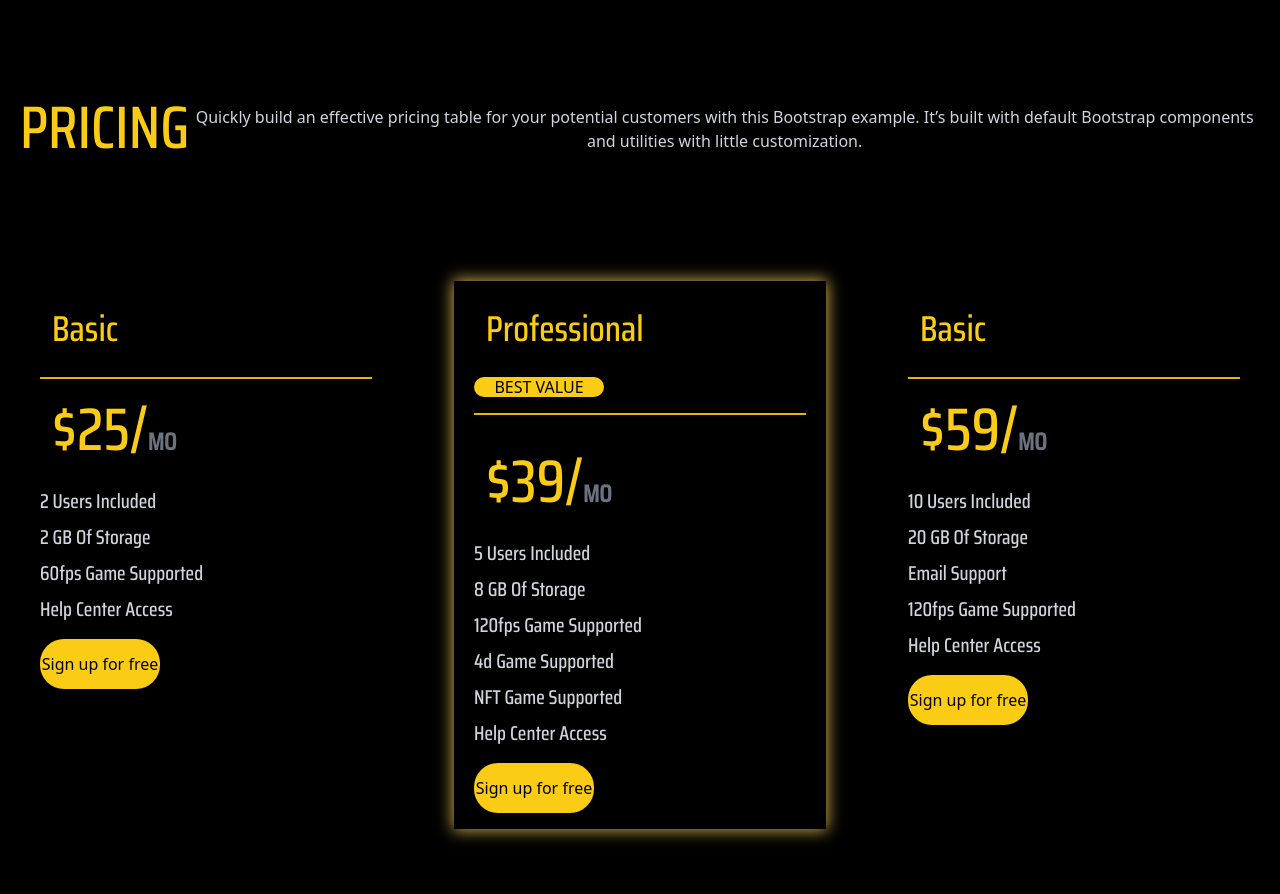
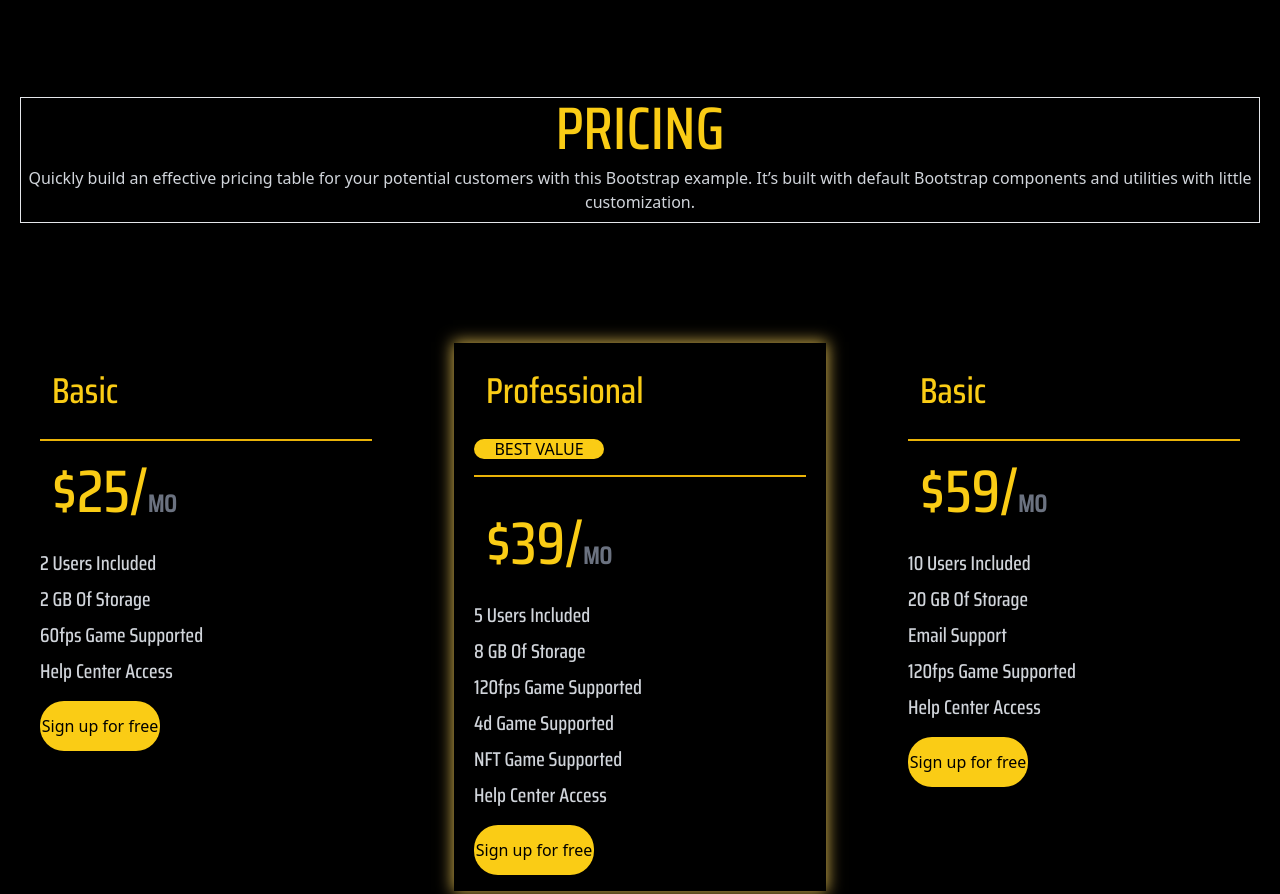
Before and after one commit to mehdisoleimaniweb/project5, a plain HTML site: page index.html in a window 1280 px wide. Shown: the part 3225-4119 px from the top of the page. Drawn offline with Linux system fonts and the light colour scheme.

Commit message:
Add files via upload

```diff
--- a/index.html
+++ b/index.html
@@ -132,9 +132,9 @@
     <!-- end page7*** -->
     <section class="w-full bg-black">
         <div class="flex flex-wrap  justify-between p-[20px]">
-            <div class="w-full lg:flex my-10 ">
-                <h2 class="text-yellow-400 capitalize text-6xl font-fontgame1 flex justify-center">PRICING</h2>
-                    <p class="text-center  text-gray-300 my-2">Quickly build an effective pricing table for your potential customers with this Bootstrap example. It’s built with default Bootstrap components and utilities with little customization.</p>
+            <div class="w-full lg:flex my-10 flex flex-wrap border">
+                <h2 class="text-yellow-400 w-full capitalize text-6xl font-fontgame1 flex justify-center">PRICING</h2>
+                    <p class="text-center   text-gray-300 my-2">Quickly build an effective pricing table for your potential customers with this Bootstrap example. It’s built with default Bootstrap components and utilities with little customization.</p>
             </div>
             <div class="w-full lg:w-[30%] lg:h-[430px] my-20 px-5   hover:shadow-3xl transition-all duration-1000 hover:scale-175 ">
                 <h3 class="text-yellow-400 text-4xl flex capitalize px-3 py-7 font-fontgame1 border-b-2 border-yellow-500">basic</h3>
```
